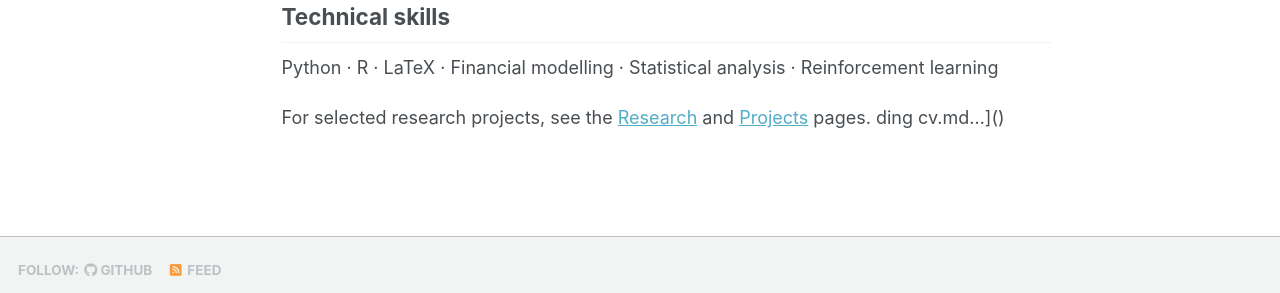
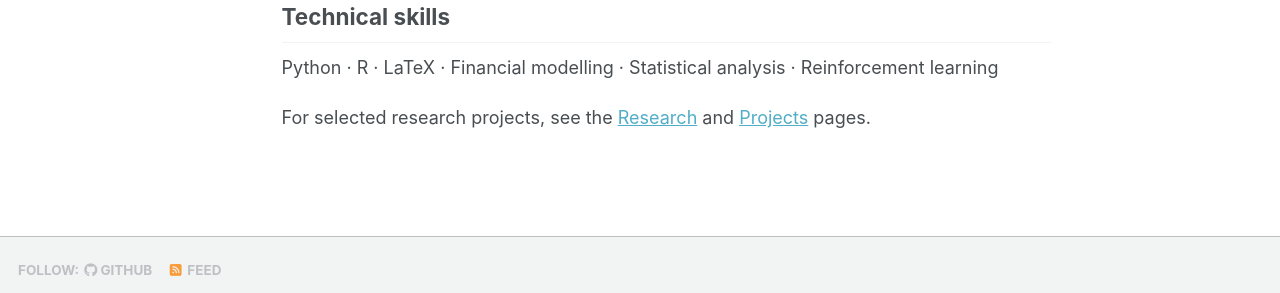
Before and after one commit to hyzhao0916/hyzhao0916.github.io, a Jekyll site: the page built from _pages/cv.md, in a window 1280 px wide and 1289 px high. Shown: the part 942-1235 px from the top of the window. Built offline with Jekyll 4.4.1, drawn with Linux system fonts in a browser that asks for light colours; a script bundle is joined from its source files by our own code; a style sheet for code colours, icons or effects is not loaded.

Commit message:
Remove broken link in cv.md

```diff
--- a/_pages/cv.md
+++ b/_pages/cv.md
@@ -37,4 +37,3 @@ Working Student · Actuarial modelling and reinsurance
 Python · R · LaTeX · Financial modelling · Statistical analysis · Reinforcement learning
 
 For selected research projects, see the [Research](/research/) and [Projects](/projects/) pages.
-ding cv.md…]()
```
